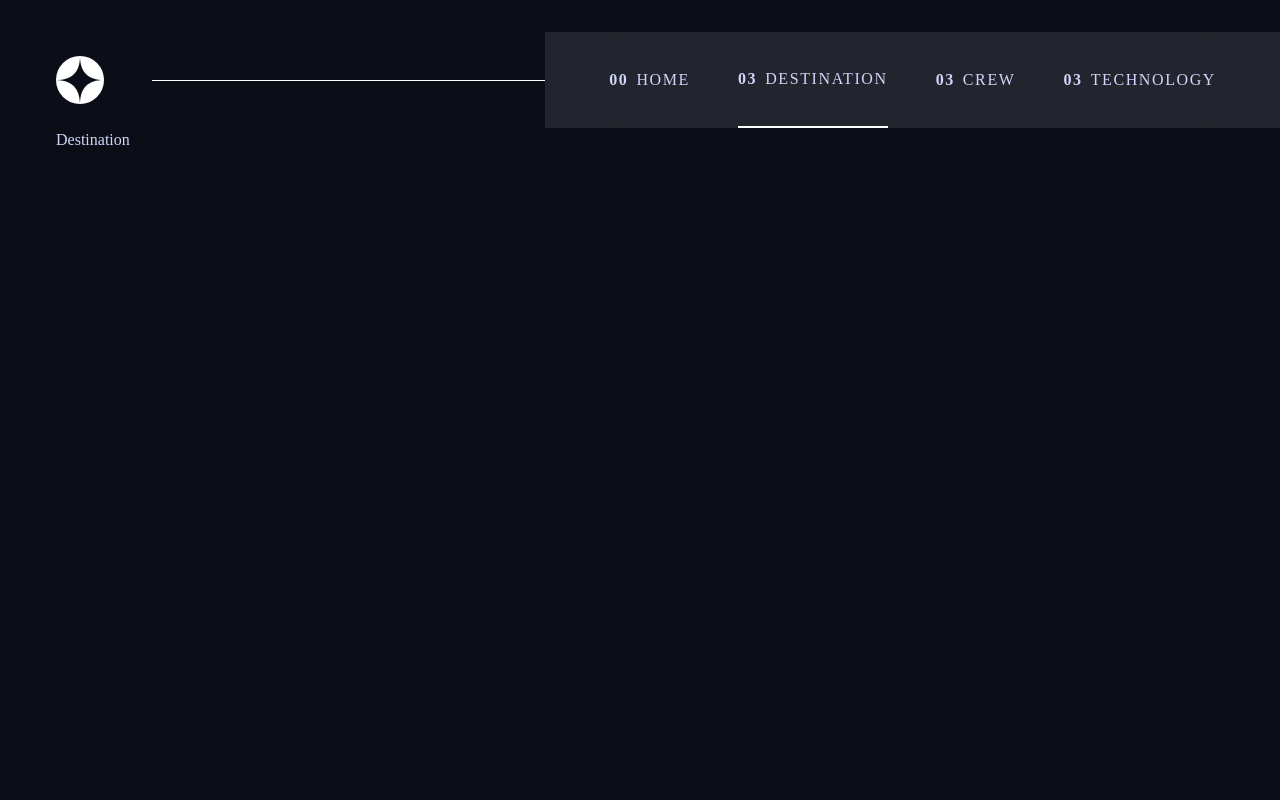
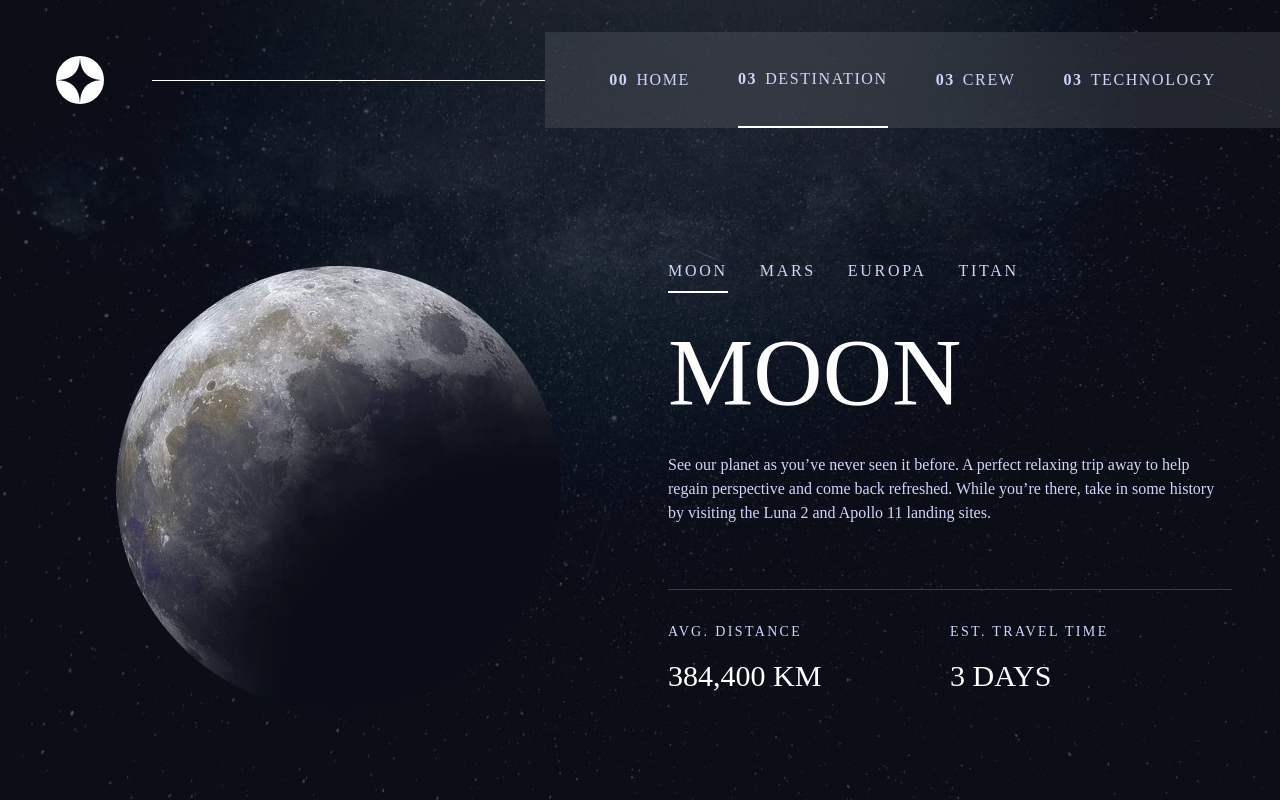
Before and after one commit to srikrishnamoorthis/space-tourism-website, a React (Vite) app: page /destination in a window 1280 px wide. Built offline with nearby package versions, Linux system fonts and the light colour scheme; a web font is replaced by a local one.

Commit message:
Destination page

```diff
--- a/src/App.jsx
+++ b/src/App.jsx
@@ -10,10 +10,12 @@ import classnames from 'classnames';
 function App() {
     const location = useLocation();
     const isHomePage = location.pathname === '/';
+    const isDestinationPage = location.pathname === '/destination';
     return (
         <div className={classnames('min-h-screen mx-auto min-w-[375px] md:pl-8 lg:max-w-[1440px] lg:pl-14 lg:pt-8 bg-primary \
             isolate grid grid-rows-[min-content_1fr]', {
-                'lg:bg-[url(/assets/home/background-home-desktop.jpg)] md:bg-[url(/assets/home/background-home-tablet.jpg)] bg-[url(/assets/home/background-home-mobile.jpg)] bg-center bg-cover': isHomePage
+                'lg:bg-[url(/assets/home/background-home-desktop.jpg)] md:bg-[url(/assets/home/background-home-tablet.jpg)] bg-[url(/assets/home/background-home-mobile.jpg)] bg-center bg-cover': isHomePage,
+                'lg:bg-[url(/assets/destination/background-destination-desktop.jpg)] md:bg-[url(/assets/destination/background-destination-tablet.jpg)] bg-[url(/assets/destination/background-destination-mobile.jpg)] bg-center bg-cover': isDestinationPage
             })}>
             <Header />
             <Routes>
--- a/src/pages/destination.jsx
+++ b/src/pages/destination.jsx
@@ -1,11 +1,95 @@
-import React from 'react'
+import { useState } from 'react';
+import classnames from 'classnames';
 
 function Destination() {
+    const [selectedTab, setSelectedTab] = useState(destinationTabTitles[0]);
+    const selectedTabImages = destinations.find(dest => dest.name === selectedTab)?.images;
     return (
-        <div className='font-heading text-secondary'>
-            Destination
+        <div className='px-6 md:px-12 lg:pl-0 mt-12 grid grid-cols-1 lg:grid-cols-2 gap-12 text-white place-items-center'>
+            <div>
+                <picture>
+                    <img src={selectedTabImages.webp} alt="" />
+                </picture>
+            </div>
+            <div className='text-center lg:text-left'>
+                <ul className='font-body-cond tracking-[2.7px] flex gap-8 text-base justify-center lg:justify-start'>
+                    {destinationTabTitles.map(title => (
+                        <li
+                            key={title}
+                            onClick={() => setSelectedTab(title)}
+                            className={classnames('cursor-pointer py-2 hover:border-b-2 hover:border-tertiary uppercase text-secondary', {
+                                'border-b-2 border-white': title === selectedTab
+                            })}>{title}</li>
+                    ))}
+                </ul>
+                {destinations.map(({ name, description, distance, travel }) => (
+                    <div key={name}>
+                        {name === selectedTab &&
+                            <div className='mt-8'>
+                                <h2 className='font-heading text-8xl uppercase mb-8'>{name}</h2>
+                                <p className='font-body mb-16 text-secondary'>{description}</p>
+                                <div className='py-8 grid grid-cols-1 sm:grid-cols-2 gap-8 sm:gap-0 border-t border-[#383B4B]'>
+                                    <div className=''>
+                                        <div className='uppercase font-body-cond tracking-[2.35px] text-sm mb-4 text-secondary'>Avg. distance</div>
+                                        <div className='uppercase font-heading text-3xl'>{distance}</div>
+                                    </div>
+                                    <div className=''>
+                                        <div className='uppercase font-body-cond tracking-[2.35px] text-sm mb-4 text-secondary'>Est. Travel Time</div>
+                                        <div className='uppercase font-heading text-3xl'>{travel}</div>
+                                    </div>
+                                </div>
+                            </div>
+                        }
+                    </div>
+                ))}
+            </div>
         </div>
     )
 }
 
-export default Destination
+export default Destination;
+
+const destinations = [
+    {
+        name: 'Moon',
+        images: {
+            png: './assets/destination/image-moon.png',
+            webp: './assets/destination/image-moon.webp'
+        },
+        description: 'See our planet as you’ve never seen it before. A perfect relaxing trip away to help regain perspective and come back refreshed. While you’re there, take in some history by visiting the Luna 2 and Apollo 11 landing sites.',
+        distance: '384,400 km',
+        travel: '3 days'
+    },
+    {
+        name: 'Mars',
+        images: {
+            png: './assets/destination/image-mars.png',
+            webp: './assets/destination/image-mars.webp'
+        },
+        description: 'Don’t forget to pack your hiking boots. You’ll need them to tackle Olympus Mons, the tallest planetary mountain in our solar system. It’s two and a half times the size of Everest!',
+        distance: '225 mil. km',
+        travel: '9 months'
+    },
+    {
+        name: 'Europa',
+        images: {
+            png: './assets/destination/image-europa.png',
+            webp: './assets/destination/image-europa.webp'
+        },
+        description: 'The smallest of the four Galilean moons orbiting Jupiter, Europa is a winter lover’s dream. With an icy surface, it’s perfect for a bit of ice skating, curling, hockey, or simple relaxation in your snug wintery cabin.',
+        distance: '628 mil. km',
+        travel: '3 years'
+    },
+    {
+        name: 'Titan',
+        images: {
+            png: './assets/destination/image-titan.png',
+            webp: './assets/destination/image-titan.webp'
+        },
+        description: 'The only moon known to have a dense atmosphere other than Earth, Titan is a home away from home (just a few hundred degrees colder!). As a bonus, you get striking views of the Rings of Saturn.',
+        distance: '1.6 bil. km',
+        travel: '7 years'
+    }
+];
+
+const destinationTabTitles = destinations.map(item => item.name);
```
